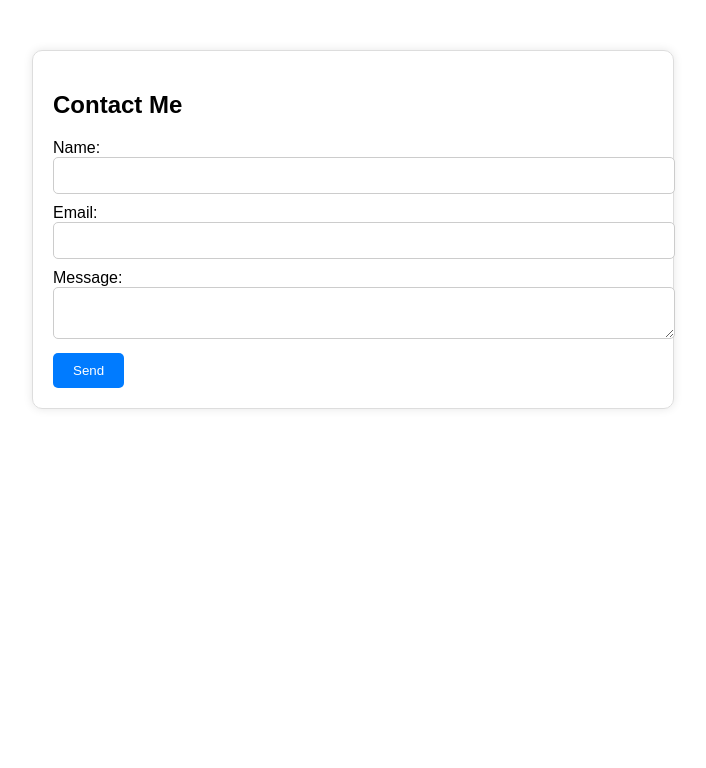
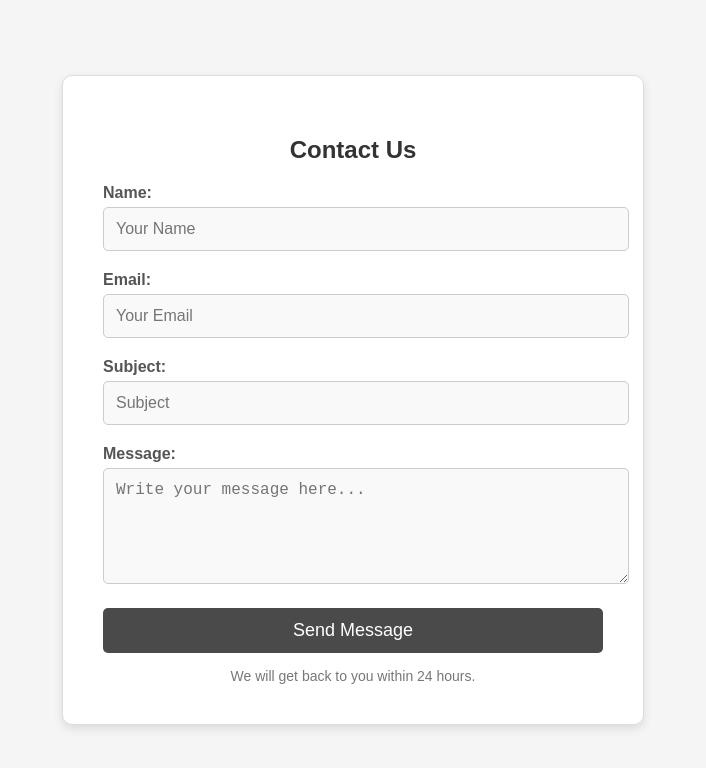
Before and after one commit to pdfview/contact_form, a plain HTML site: page index.html in a window 1280 px wide. Shown: the whole page, without its empty margins (287-993 px from the left). Drawn offline with Linux system fonts and the light colour scheme.

Commit message:
Update index.html

```diff
--- a/index.html
+++ b/index.html
@@ -6,49 +6,108 @@
     <title>Contact Form</title>
     <style>
         body {
-            font-family: Arial, sans-serif;
-            max-width: 600px;
-            margin: 50px auto;
-            padding: 20px;
+            font-family: 'Arial', sans-serif;
+            background-color: #f5f5f5;
+            margin: 0;
+            padding: 0;
+            display: flex;
+            justify-content: center;
+            align-items: center;
+            height: 100vh;
+        }
+
+        .form-container {
+            background: #ffffff;
+            padding: 40px;
+            box-shadow: 0 4px 10px rgba(0,0,0,0.1);
+            border-radius: 10px;
+            width: 100%;
+            max-width: 500px;
             border: 1px solid #ddd;
-            border-radius: 10px;
-            box-shadow: 0 0 10px rgba(0,0,0,0.1);
         }
+
+        h2 {
+            text-align: center;
+            color: #333;
+            margin-bottom: 20px;
+        }
+
+        label {
+            font-weight: bold;
+            color: #555;
+            display: block;
+            margin-bottom: 5px;
+        }
+
         input, textarea {
             width: 100%;
-            padding: 10px;
-            margin-bottom: 10px;
+            padding: 12px;
+            margin-bottom: 20px;
             border: 1px solid #ccc;
             border-radius: 5px;
+            font-size: 16px;
+            background-color: #f9f9f9;
         }
+
+        input:focus, textarea:focus {
+            border-color: #888;
+            background-color: #fff;
+            outline: none;
+        }
+
         button {
-            background-color: #007BFF;
-            color: white;
+            width: 100%;
+            padding: 12px;
             border: none;
-            padding: 10px 20px;
+            border-radius: 5px;
+            background-color: #4a4a4a;
+            color: #fff;
+            font-size: 18px;
             cursor: pointer;
-            border-radius: 5px;
+            transition: background-color 0.3s ease;
         }
+
         button:hover {
-            background-color: #0056b3;
+            background-color: #333;
+        }
+
+        .footer-text {
+            text-align: center;
+            color: #777;
+            font-size: 14px;
+            margin-top: 15px;
+        }
+
+        @media (max-width: 600px) {
+            .form-container {
+                padding: 20px;
+            }
         }
     </style>
 </head>
 <body>
 
-    <h2>Contact Me</h2>
-    <form action="https://formspree.io/f/mpwqzapj" method="POST">
-        <label for="name">Name:</label>
-        <input type="text" id="name" name="name" required>
+    <div class="form-container">
+        <h2>Contact Us</h2>
+        <form action="https://formspree.io/f/mpwqzapj" method="POST">
+            <label for="name">Name:</label>
+            <input type="text" id="name" name="name" placeholder="Your Name" required>
 
-        <label for="email">Email:</label>
-        <input type="email" id="email" name="email" required>
+            <label for="email">Email:</label>
+            <input type="email" id="email" name="email" placeholder="Your Email" required>
 
-        <label for="message">Message:</label>
-        <textarea id="message" name="message" required></textarea>
+            <label for="subject">Subject:</label>
+            <input type="text" id="subject" name="subject" placeholder="Subject" required>
 
-        <button type="submit">Send</button>
-    </form>
+            <label for="message">Message:</label>
+            <textarea id="message" name="message" placeholder="Write your message here..." rows="5" required></textarea>
+
+            <button type="submit">Send Message</button>
+        </form>
+        <div class="footer-text">
+            We will get back to you within 24 hours.
+        </div>
+    </div>
 
 </body>
 </html>
```
